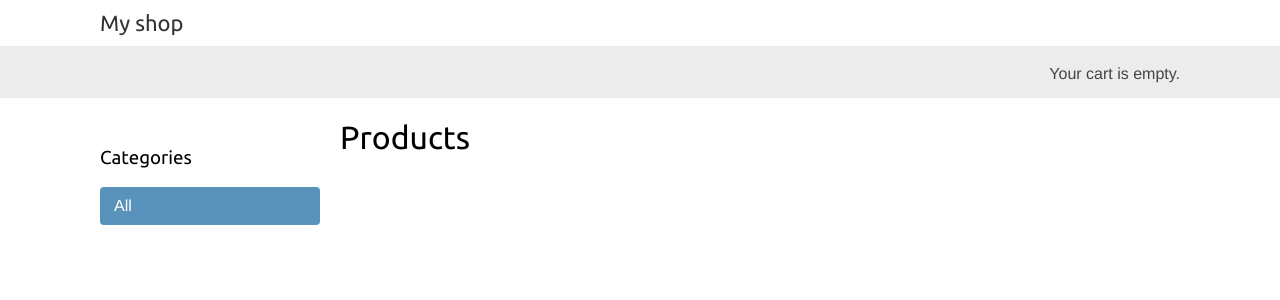
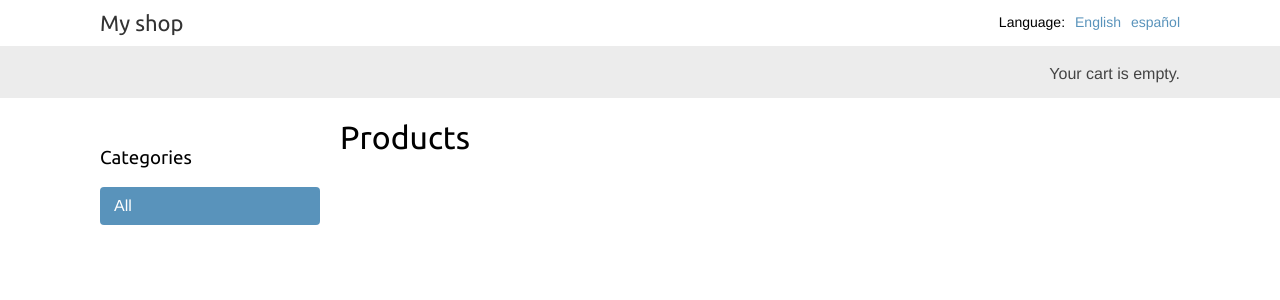
Before and after one commit to Kiraogi/myshop, a Django app: page /en/ in a window 1280 px wide. Shown: the top 300 px of the page. Run offline with Django 5.2, Linux system fonts and the light colour scheme; data that the repository does not hold is empty.

Commit message:
ver 0.01.49
`Added language selection dropdown to base.html template`

```diff
--- a/myshop/shop/templates/shop/base.html
+++ b/myshop/shop/templates/shop/base.html
@@ -10,6 +10,21 @@
     <body>
         <div id="header">
             <a href="/" class="logo">{% trans "My shop" %}</a>
+            {% get_current_language as LANGUAGE_CODE %}
+            {% get_available_languages as LANGUAGES %}
+            {% get_language_info_list for LANGUAGES as languages %}
+            <div class="languages">
+                <p>{% trans "Language" %}:</p>
+                <ul class="languages">
+                    {% for language in languages %}
+                    <li>
+                        <a href="/{{ language.code }}/"{% if language.code == LANGUAGE_CODE %} class="selected"{% endif %}>
+                            {{ language.name_local }}
+                        </a>
+                    </li>
+                    {% endfor %}
+                </ul>
+            </div>
         </div>
         <div id="subheader">
             <div class="cart">
```
